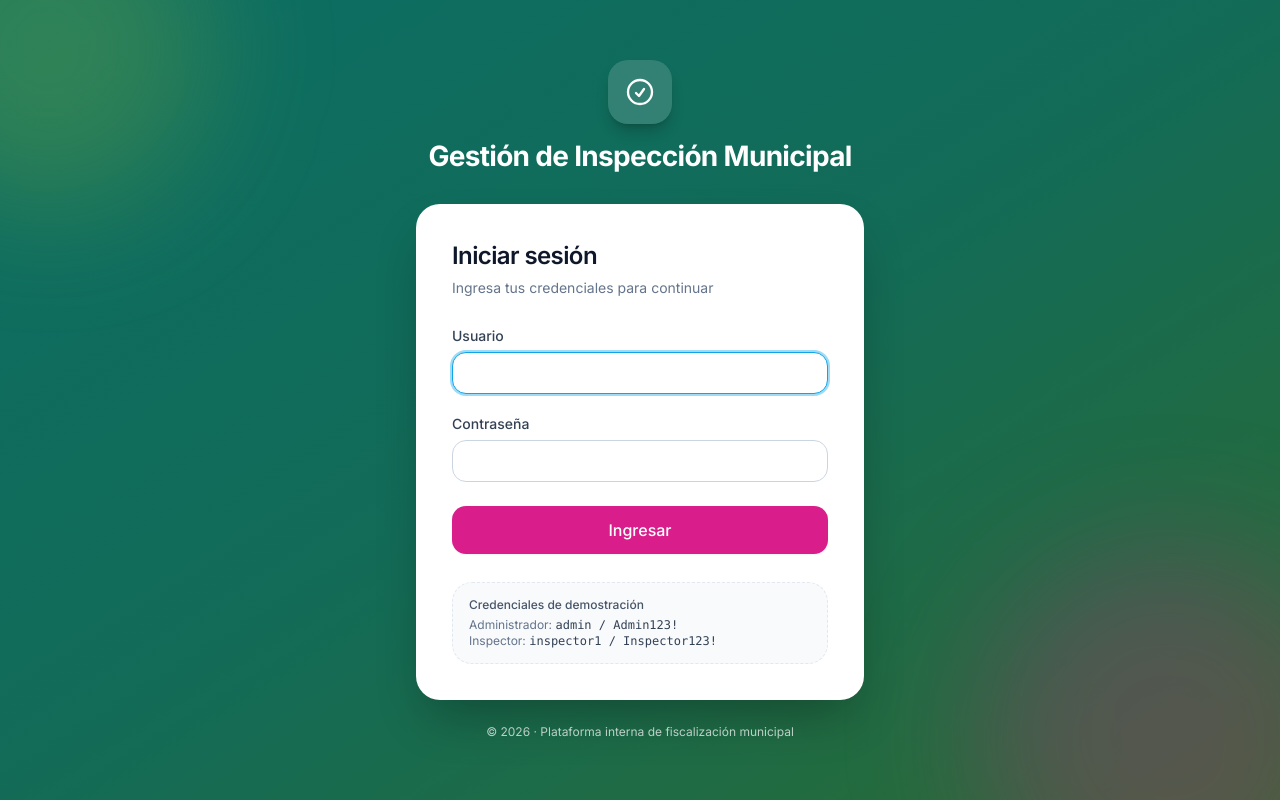
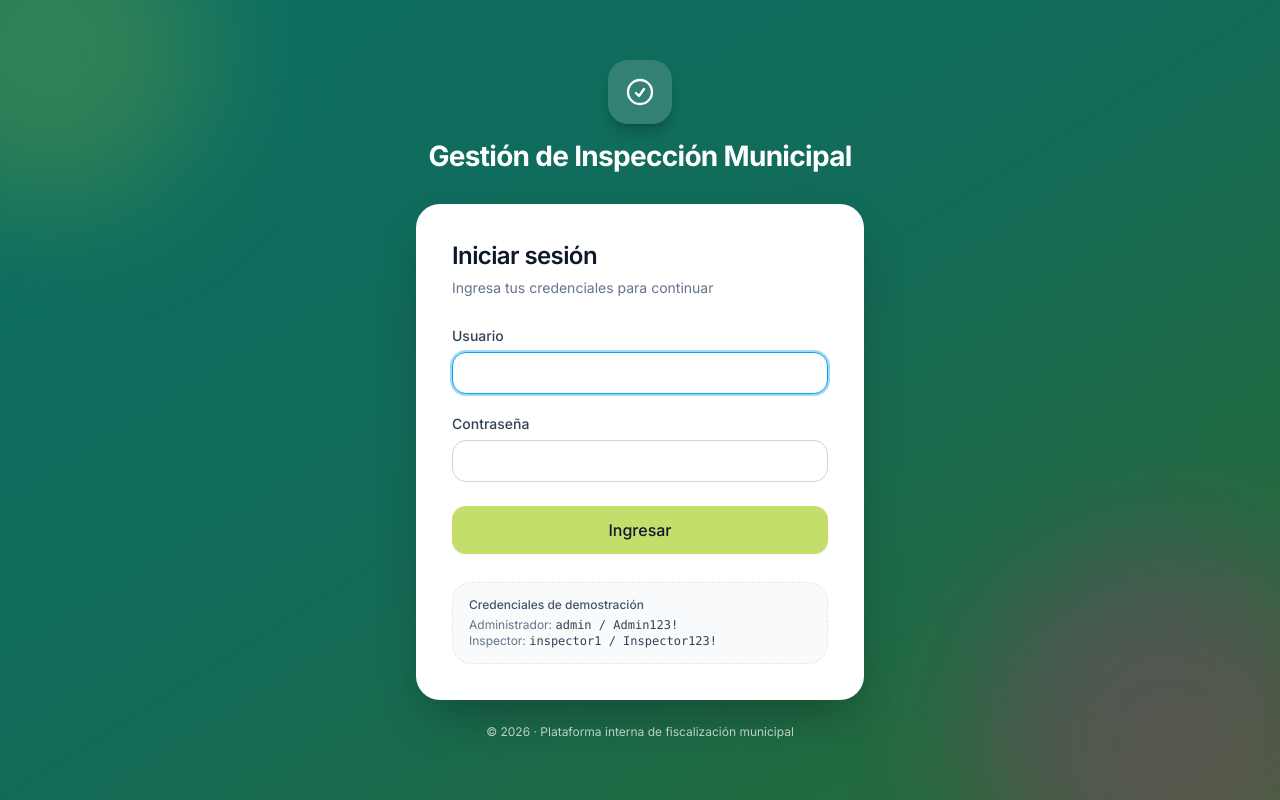
Before and after one commit to kristopher2483/control-turnos-fiscalizacion, a React (Vite) app in the folder frontend/: page /login in a window 1280 px wide. Built offline with nearby package versions, Linux system fonts and the light colour scheme; no server answers.

Commit message:
Agrega filtro de rango de fechas en registros admin y nueva paleta de colores al login

```diff
--- a/frontend/src/components/ui/Button.tsx
+++ b/frontend/src/components/ui/Button.tsx
@@ -18,7 +18,7 @@ const variantClasses: Record<Variant, string> = {
   outline: 'bg-white text-slate-700 border border-slate-300 hover:bg-slate-50 focus-visible:ring-primary-500',
   ghost: 'bg-transparent text-slate-600 hover:bg-slate-100 focus-visible:ring-slate-400',
   danger: 'bg-rose-600 text-white hover:bg-rose-700 focus-visible:ring-rose-500 shadow-sm',
-  accent: 'bg-[#D91E8C] text-white hover:bg-[#B8156F] focus-visible:ring-[#D91E8C] shadow-sm',
+  accent: 'bg-[#C3DE6B] text-slate-900 hover:bg-[#B0CE4F] focus-visible:ring-[#C3DE6B] shadow-sm',
 }
 
 const sizeClasses: Record<Size, string> = {
```
